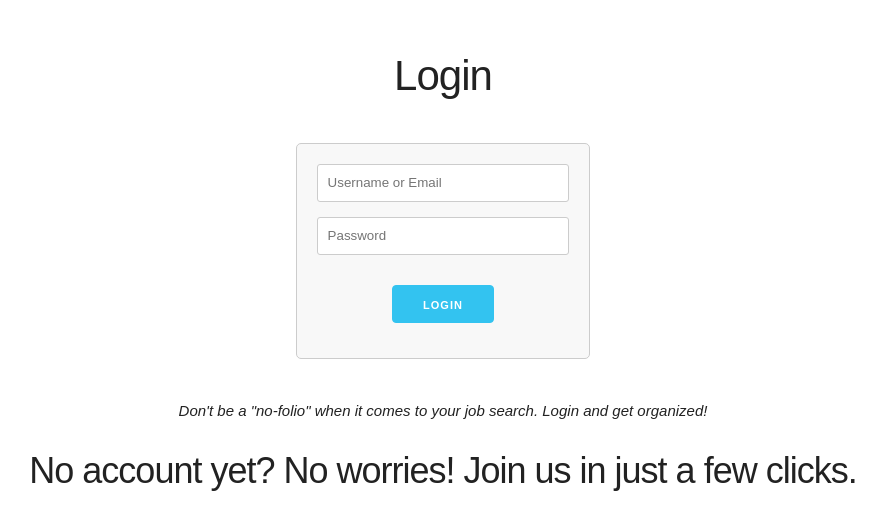
After one commit to harshitsinghai77/nemo-hirefolio, a FastAPI app: template templates/login.html in a window 1280 px wide. The commit adds this page. Shown: the top 530 px of the page, without its empty margins (197-1083 px from the left). Run offline with FastAPI, Linux system fonts and the light colour scheme; the template is opened without the code that fills it, so the values that code supplies are empty; some libraries are stand-ins or nearby versions.

Commit message:
Add signup and login page

```diff
--- a/main.py
+++ b/main.py
@@ -1,33 +1,62 @@
 from contextlib import asynccontextmanager
 
 from deta import Deta
-from fastapi import FastAPI, Request, HTTPException
+from fastapi import FastAPI, Request, HTTPException, Header, status
 from fastapi.templating import Jinja2Templates
 from fastapi.staticfiles import StaticFiles
+from fastapi.param_functions import Depends
 
 from constants import JOBS_SCHEMA, JOBS_SCHEMA_SET
+from utils.helpers import hash_password, create_access_token, get_current_user, authenticate_user
 
 templates = Jinja2Templates(directory="templates")  # Specify templates directory
 
 deta = Deta()
 db = deta.AsyncBase("jobs_applied")
-
+db_user = deta.AsyncBase("users")
 
 @asynccontextmanager
 async def lifespan(app: FastAPI):
     yield
     # Close the database connection on shutdown
     await db.close()
+    await db_user.close()
 
 
 app = FastAPI(lifespan=lifespan)
 app.mount("/static", StaticFiles(directory="templates"), name="static")
 
+def current_user(x_auth_token: str = Header(None)):
+    """Get current user based on x_auth_token"""
+    if x_auth_token is None or x_auth_token == "null" :
+        raise HTTPException(
+            status_code=status.HTTP_404_NOT_FOUND, detail="x-auth-token header missing."
+        )
+
+    user = get_current_user(x_auth_token)
+    if not user:
+        raise HTTPException(
+            status_code=status.HTTP_404_NOT_FOUND,
+            detail="No user found from the token. Invalid x-auth-token.",
+        )
+    return user
 
 @app.get("/")
 async def root(request: Request):
     return templates.TemplateResponse(
         "index.html", {"request": request}
+    )  # Pass request object
+
+@app.get("/signup")
+async def root(request: Request):
+    return templates.TemplateResponse(
+        "signup.html", {"request": request}
+    )  # Pass request object
+
+@app.get("/login")
+async def root(request: Request):
+    return templates.TemplateResponse(
+        "login.html", {"request": request}
     )  # Pass request object
 
 
@@ -38,23 +67,20 @@ async def receive_data(request: Request):
         filtered_rows = (
             row for row in job_details if row["column"]["id"] in JOBS_SCHEMA_SET
         )
-        # print([row["column"]["id"] for row in job_details if row["column"]["id"] in JOBS_SCHEMA_SET])
         filtered_data = {row["column"]["id"]: row["content"] for row in filtered_rows}
-        print("filtered_data: ", filtered_data)
 
         if not filtered_data.get("key"):
-            # a new row is created
+            # if key doesn't exists, that a new row is added to the data
             del filtered_data["key"]
 
         new_key = await db.put(filtered_data)
         return {"message": "Data successfully updated", "new_key": new_key["key"]}
     except Exception as e:
-        print(e)
         raise HTTPException(status_code=500, detail=f"Internal server error {str(e)}")
 
 
 @app.get("/get-job")
-async def get_all_jobs():
+async def get_all_jobs(user=Depends(current_user)):
     try:
         res = await db.fetch({})
         all_jobs = res.items
@@ -69,7 +95,6 @@ async def get_all_jobs():
         )
         return {"data": all_jobs_data, "columns": JOBS_SCHEMA}
     except Exception as e:
-        print(e)
         raise HTTPException(status_code=500, detail=f"Internal server error {str(e)}")
 
 
@@ -83,3 +108,63 @@ async def delete_job(key: str = None):
         return {"message": f"Succesfully removed {key}"}
     except Exception as e:
         raise HTTPException(status_code=500, detail=f"Internal server error {str(e)}")
+
+async def check_if_user_exists(email, username=None):
+    if not (email or username):
+        return False
+
+    # check for email first, if email is found, return the user
+    user = await db_user.get(email)
+    if user:
+        return user
+
+    response = await db_user.fetch({"username": email})
+    if response.items:
+        return response.items[0]
+
+@app.post("/signup")
+async def signup_user(request: Request):
+    """
+    Stores user information, including:
+
+    - firstName (str): The user's first name.
+    - lastName (str): The user's last name.
+    - username (str): The user's unique username for login.
+    - email (str): The user's email address.
+    - password (str): The hashed password using a secure algorithm.
+    """
+    try:
+        user_details = await request.json()
+        user_exists = await check_if_user_exists(user_details.get('email'), user_details.get('username'))
+        if user_exists:
+            return {"message": "user already exists", "status": False}
+
+        user_details['password'] = hash_password(user_details['password'])
+        new_user = await db_user.put(user_details, key=user_details['email'])
+        access_token = create_access_token(new_user)
+        return {"message": "user successfully created", "status": True, 'access_token': access_token}
+    except Exception as e:
+        raise HTTPException(status_code=500, detail=f"Internal server error {str(e)}")
+
+@app.post("/login")
+async def login_user(request: Request):
+    """
+    Validates user information, including:
+
+    - usernameOrEmail (str): The user's email address.
+    - password (str): The user's password.
+    """
+    try:
+        user_details = await request.json()
+        user_entered_password = user_details['password']
+        user = await check_if_user_exists(user_details.get('usernameOrEmail'))
+        if not user:
+            return {"message": "user does not exists", "status": False}
+
+        if authenticate_user(user=user, user_entered_password=user_entered_password):
+            access_token = create_access_token(user)
+            return {"message": "user successfully created", "status": True, 'access_token': access_token}
+
+        return {"message": "Invalid username or password", "status": False}
+    except Exception as e:
+        raise HTTPException(status_code=500, detail=f"Internal server error {str(e)}")
--- a/requirements.txt
+++ b/requirements.txt
@@ -3,3 +3,6 @@ uvicorn
 jinja2
 deta
 aiohttp
+bcrypt
+pyjwt
+python-dotenv
--- /dev/null
+++ b/templates/header.html
@@ -0,0 +1,12 @@
+<head>
+  <title>Hirefolio</title>
+  <link
+    href="https://unpkg.com/frappe-datatable@1.17.4/dist/frappe-datatable.min.css"
+    rel="stylesheet"
+  />
+  <link
+    rel="stylesheet"
+    href="https://cdnjs.cloudflare.com/ajax/libs/skeleton/2.0.4/skeleton.min.css"
+  />
+  <link href="static/style.css" rel="stylesheet" />
+</head>
--- /dev/null
+++ b/templates/login.html
@@ -0,0 +1,75 @@
+<!DOCTYPE html>
+<html>
+  {% include "header.html" %}
+  <style>
+    body {
+      text-align: center;
+      margin-top: 50px;
+    }
+
+    form {
+        margin: 40px auto; /* Center the form with some spacing */
+        width: 20%; /* Adjust as needed */
+        padding: 20px;
+        border: 1px solid #ccc;
+        border-radius: 5px;
+        background-color: #f8f8f8;
+    }
+
+    .form-group {
+        margin-bottom: 15px;
+    }
+
+    label {
+        display: block; /* Ensure labels are displayed on separate lines */
+        margin-bottom: 5px;
+        font-weight: bold;
+    }
+
+    input[type="text"],
+    input[type="email"],
+    input[type="password"],
+    textarea {
+        width: 100%;
+        padding: 10px;
+        border: 1px solid #ccc;
+        border-radius: 3px;
+        box-sizing: border-box; /* Include padding in width calculations */
+    }
+
+    .note {
+      margin-top: 20px;
+      font-style: italic;
+    }
+
+    .error-message {
+        color: #e9858b; /* Softer, less intense red */
+        font-weight: bold;
+        font-size: 14px;
+        line-height: 1.5;
+        margin-bottom: 10px;
+    }
+
+    a {
+        text-decoration: none;  /* Removes underlining */
+        color: inherit;         /* Inherits color from parent element */
+    }
+
+  </style>
+</head>
+<body>
+  <h2>Login</h2>
+  <form id="login-form">
+    <div class="form-group">
+        <!-- <label for="firstName">First Name:</label> -->
+        <input class="u-full-width" type="text" id="usernameOrEmail" placeholder="Username or Email" required>
+        <input class="u-full-width" type="password" id="password" placeholder="Password" required>
+        <span id="emailError" class="error-message"></span>
+    </div>
+    <input class="button-primary" type="submit" value="Login">
+  </form>
+  <p class="note">Don't be a "no-folio" when it comes to your job search. Login and get organized!</p>
+  <a href="/signup"><h3>No account yet? No worries! Join us in just a few clicks.</h3></a>
+</body>
+<script src="static/login.js"></script>
+</html>
--- /dev/null
+++ b/templates/login.js
@@ -0,0 +1,35 @@
+const loginForm = document.getElementById("login-form");
+const errorMessageElement = document.getElementById("emailError");
+
+loginForm.addEventListener("submit", (event) => {
+  event.preventDefault(); // Prevent default form submission
+
+  errorMessageElement.textContent = "";
+
+  // Send a request to the backend with the form data
+  fetch("/login", {
+    method: "POST",
+    headers: {
+      "Content-Type": "application/json",
+    },
+    body: JSON.stringify({
+      usernameOrEmail: document.getElementById("usernameOrEmail").value,
+      password: document.getElementById("password").value,
+    }),
+  })
+    .then((response) => response.json())
+    .then((response) => {
+      // Handle the response from the backend (e.g., display success message or errors)
+      if (response.status === true && response.access_token) {
+        localStorage.setItem("TOKEN", response.access_token);
+        window.location.href = "/"; // Redirect to dashboard
+      } else {
+        // Error handling
+        errorMessageElement.textContent = response.message;
+        errorMessageElement.style.display = "block"; // Display the error message
+      }
+    })
+    .catch((error) => {
+      console.error("Error:", error);
+    });
+});
--- /dev/null
+++ b/utils/__init__.py
@@ -0,0 +1,3 @@
+from dotenv import load_dotenv
+
+load_dotenv()  # Load variables from a .env file in the current directory
```
Also changed, not shown: templates/index.html (+4 -13 lines), templates/signup.html (added, +63 -0 lines), templates/signup.js (added, +43 -0 lines), templates/util.js (+34 -43 lines), utils/helpers.py (added, +34 -0 lines), 1 other file.
